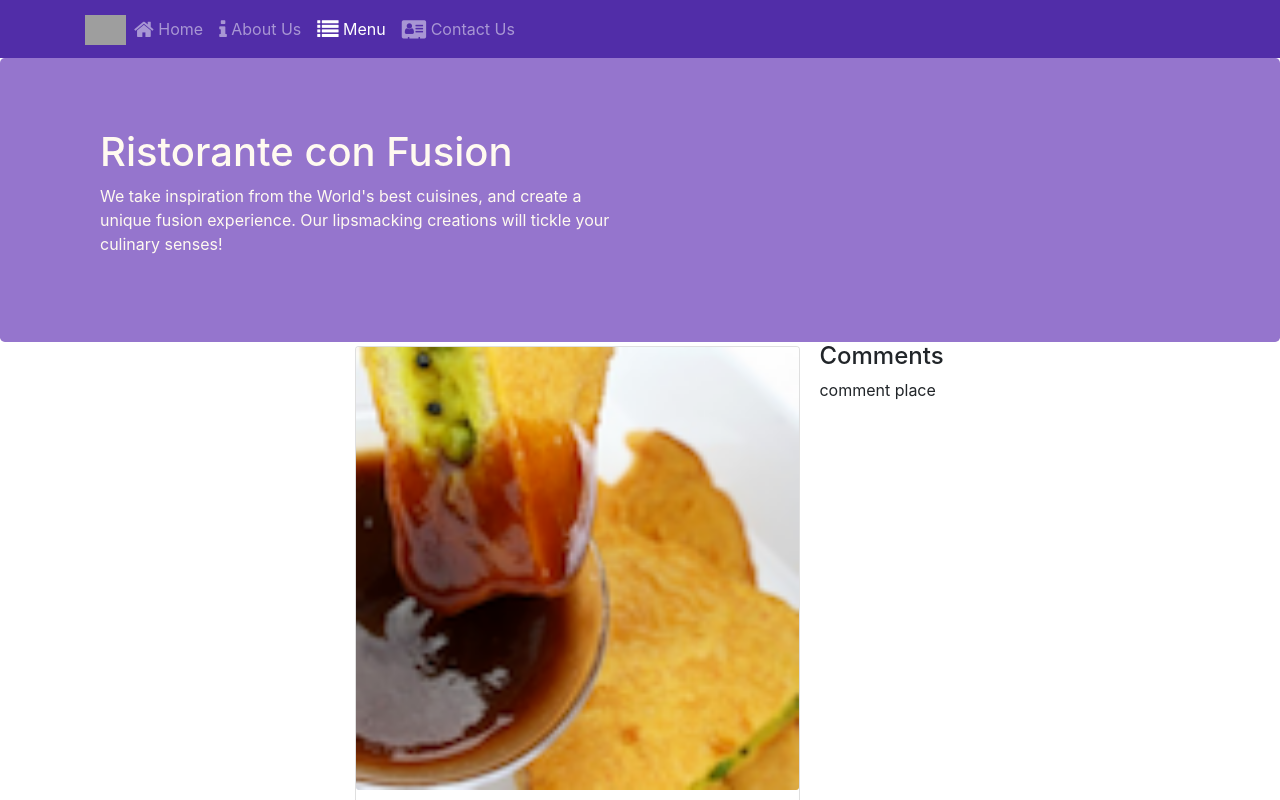
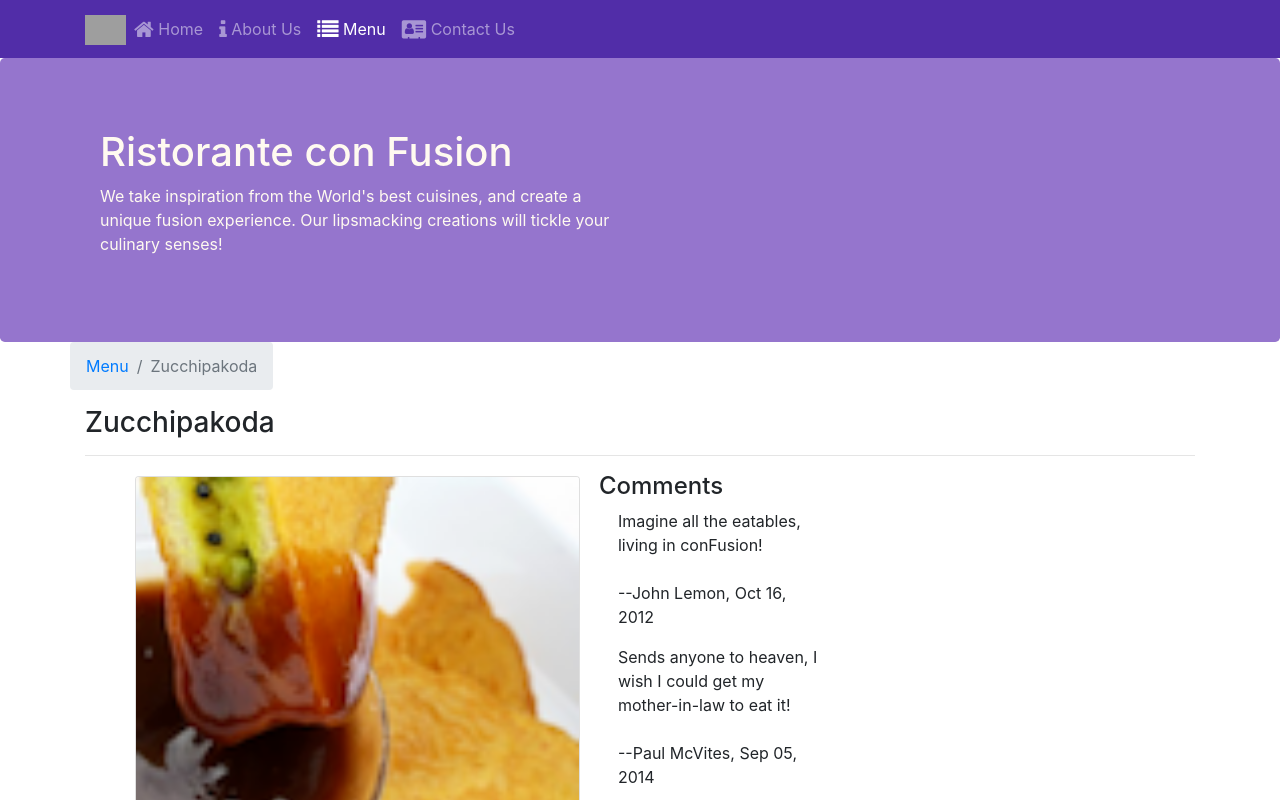
Before and after one commit to hrkdesigner/React-Restaurant-Application, a React (Create React App) app: page /menu/1 in a window 1280 px wide. Shown: the top 800 px of the page. Built offline with nearby package versions, Linux system fonts and the light colour scheme; grey boxes are pictures that could not be loaded.

Commit message:
Single Page Applications Part 2

```diff
--- a/src/components/DishdetailComponent .js
+++ b/src/components/DishdetailComponent .js
@@ -1,14 +1,27 @@
 import React, { Component } from 'react'
-import { Card, CardBody, CardText, CardTitle, CardImg } from 'reactstrap'
+import { Card, CardImg, CardText, CardBody,
+    CardTitle, Breadcrumb, BreadcrumbItem } from 'reactstrap';
+import { Link } from 'react-router-dom';
 
 
 
-const DishDetail = ({ dishDetails }) => {
+const DishDetail = ({ dishDetails, dishComments }) => {
     return (
-        <div className='container mb-5'>
+        <div className='container '>
+            <div className="row">
+                    <Breadcrumb>
+
+                        <BreadcrumbItem><Link to="/menu">Menu</Link></BreadcrumbItem>
+                        <BreadcrumbItem active>{dishDetails.name}</BreadcrumbItem>
+                    </Breadcrumb>
+                    <div className="col-12">
+                        <h3>{dishDetails.name}</h3>
+                        <hr />
+                    </div>
+            </div>
             <div className='row justify-content-center '>
                 <RenderDish dish={dishDetails} />
-                <RenderComments dishComments={dishDetails.comments} />
+                <RenderComments dishComments={dishComments} />
             </div>
         </div>
     )
@@ -31,37 +44,37 @@ function RenderDish({ dish }) {
             </>
         )
     } else {
-        return <div>hello</div>
+        return <div></div>
     }
 }
 
 function RenderComments({ dishComments }) {
-    // const comments = dishComments.map(comment => {
-    //     return (
-    //         <div className='col-12 col-md-5 m-1'>
-    //             <ul class="list-unstyled">
-    //                 <li>
-    //                     <div>{comment.comment}</div>
-    //                     <br />
-    //                     <div>
-    //                         <span>--{comment.author}, </span>
-    //                         <span>{new Intl.DateTimeFormat('en-US', { year: 'numeric', month: 'short', day: '2-digit' }).format(new Date(Date.parse(comment.date)))}</span>
-    //                     </div>
-    //                 </li>
-    //             </ul>
-    //         </div>
-    //     )
-    // })
+    const comments = dishComments.map(comment => {
+        return (
+            <div className='col-12 col-md-5 m-1'>
+                <ul class="list-unstyled">
+                    <li>
+                        <div>{comment.comment}</div>
+                        <br />
+                        <div>
+                            <span>--{comment.author}, </span>
+                            <span>{new Intl.DateTimeFormat('en-US', { year: 'numeric', month: 'short', day: '2-digit' }).format(new Date(Date.parse(comment.date)))}</span>
+                        </div>
+                    </li>
+                </ul>
+            </div>
+        )
+    })
 
     if (dishComments !== null) {
         return (
             <div>
                 <h4>Comments</h4>
-                comment place
+                {comments}
             </div>
         )
     } else {
-        return <div></div>
+        return <div>No comments!</div>
     }
 }
 
--- a/src/components/MainComponent.js
+++ b/src/components/MainComponent.js
@@ -40,7 +40,10 @@ export default class Main extends Component {
 
         const DishWithId = ({match}) => {
             return (
-                <DishDetail dishDetails={this.state.dishes.filter(dish => dish.id === parseInt(match.params.dishId))[0]} />
+                <DishDetail
+                    dishDetails={this.state.dishes.filter(dish => dish.id === parseInt(match.params.dishId, 10))[0]}
+                    dishComments={this.state.comments.filter(comment => comment.dishId === parseInt(match.params.dishId, 10))}
+                />
             )
         }
 
@@ -49,7 +52,7 @@ export default class Main extends Component {
                 <Header />
                 <Switch>
                     <Route path='/home' component={HomePage} />
-                    <Route exact path='/menu' component={() => <Menu dishes={this.state.dishes} idDetail={(dishId) => this.onDishSelect(dishId)} />} />
+                    <Route exact path='/menu' component={() => <Menu dishes={this.state.dishes} />} />
                     <Route path='/contactus' component={Contact} />
                     <Route path='/menu/:dishId' component={DishWithId} />
                     <Redirect to='/home' />
--- a/src/components/MenuComponent.js
+++ b/src/components/MenuComponent.js
@@ -1,6 +1,7 @@
 import React from 'react'
-import { Card, CardTitle, CardImg, CardImgOverlay } from 'reactstrap'
-import { Link } from 'react-router-dom'
+import { Card, CardImg, CardImgOverlay,
+    CardTitle, Breadcrumb, BreadcrumbItem } from 'reactstrap';
+import { Link } from 'react-router-dom';
 
 const RenderMenuItem = ({ dish }) => {
     return (
@@ -24,13 +25,21 @@ const Menu = ({ dishes }) => {
         )
     })
     return (
-        <div>
-            <div className='container'>
-                <div className='row justify-content-center'>
+        <div className="container">
+                <div className="row ">
+                    <Breadcrumb>
+                        <BreadcrumbItem><Link to="/home">Home</Link></BreadcrumbItem>
+                        <BreadcrumbItem active>Menu</BreadcrumbItem>
+                    </Breadcrumb>
+                    <div className="col-12">
+                        <h3>Menu</h3>
+                        <hr />
+                    </div>
+                </div>
+                <div className="row justify-content-center">
                     {menu}
                 </div>
             </div>
-        </div>
     )
 }
 
```
